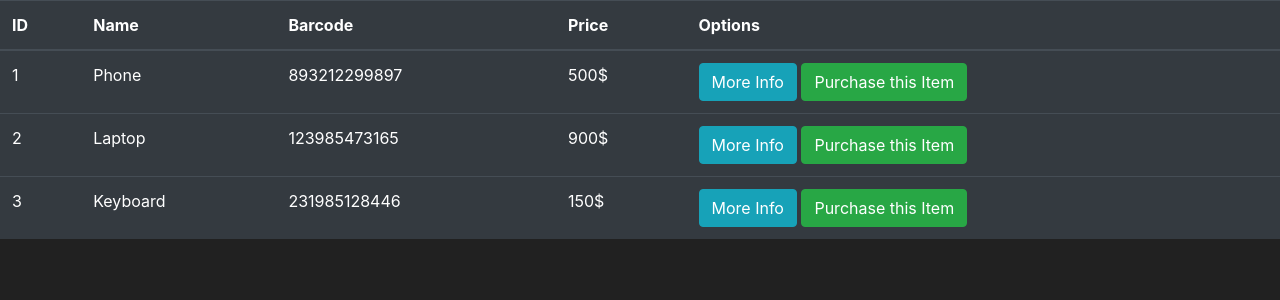
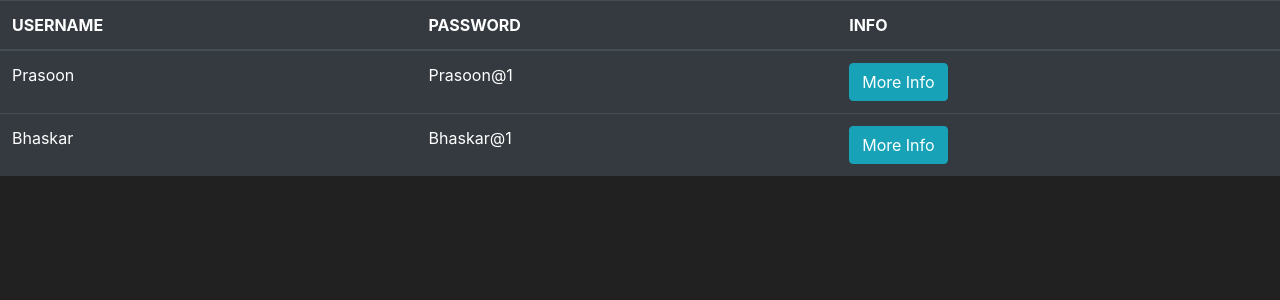
Before and after one commit to Prasoonjha1/Face-Recognition-With-Flask, a Flask app: page /market in a window 1280 px wide. Shown: the part 56-356 px from the top of the page. Run offline with Flask 2, Linux system fonts and the light colour scheme; data comes from the database, SQL or seed files in the repository; both versions use the stored data as it was after the commit; parts of the project's set-up code (start-up, migrations or seed data) failed here and were passed over; some libraries are stand-ins or nearby versions.

Commit message:
Add files via upload

```diff
--- a/flaskML/main.py
+++ b/flaskML/main.py
@@ -1,10 +1,20 @@
 from flask import Flask, render_template,Response
 from Face import VideoCamera
 import numpy as np
+from flask_sqlalchemy import SQLAlchemy
 
 app = Flask(__name__)
+app.config['SQLALCHEMY_DATABASE_URI'] = 'sqlite:///service.db'
+db = SQLAlchemy(app)
 
+class Person(db.Model):
+    username = db.Column(db.String(30), nullable=False, unique=True,primary_key=True)
+    password = db.Column(db.String(30), nullable=False)
+    encodings = db.Column(db.JSON)
+    classnames = db.Column(db.JSON)
 
+    def __repr__(self):
+        return f'Person {self.username}'
 
 @app.route("/")
 @app.route('/home')
@@ -13,12 +23,8 @@ def home_page():
 
 @app.route('/market')
 def market_page():
-    items = [
-        {'id': 1, 'name': 'Phone', 'barcode': '893212299897', 'price': 500},
-        {'id': 2, 'name': 'Laptop', 'barcode': '123985473165', 'price': 900},
-        {'id': 3, 'name': 'Keyboard', 'barcode': '231985128446', 'price': 150}
-    ]
-    return render_template('market.html',items=items)
+    person = Person.query.all()
+    return render_template('market.html',persons=person)
 def gen(Face):
     while True:
         frame = Face.Face_Rec()
--- a/flaskML/templates/market.html
+++ b/flaskML/templates/market.html
@@ -7,24 +7,19 @@ Market Page
     <thead>
         <tr>
             <!-- Your Columns HERE -->
-            <th scope="col">ID</th>
-            <th scope="col">Name</th>
-            <th scope="col">Barcode</th>
-            <th scope="col">Price</th>
-            <th scope="col">Options</th>
+            <th scope="col">USERNAME</th>
+            <th scope="col">PASSWORD</th>
+            <th scope="col">INFO</th>
         </tr>
     </thead>
     <tbody>
         <!-- Your rows inside the table HERE: -->
-        {% for item in items %}
+        {% for person in persons %}
             <tr>
-                <td>{{ item.id }}</td>
-                <td>{{ item.name }}</td>
-                <td>{{ item.barcode }}</td>
-                <td>{{ item.price }}$</td>
+                <td>{{ person.username }}</td>
+                <td>{{ person.password }}</td>
                 <td>
                     <button class="btn btn-outline btn-info">More Info</button>
-                    <button class="btn btn-outline btn-success">Purchase this Item</button>
                 </td>
             </tr>
         {% endfor %}
```
Also changed, not shown: flaskML/service.db (added).
